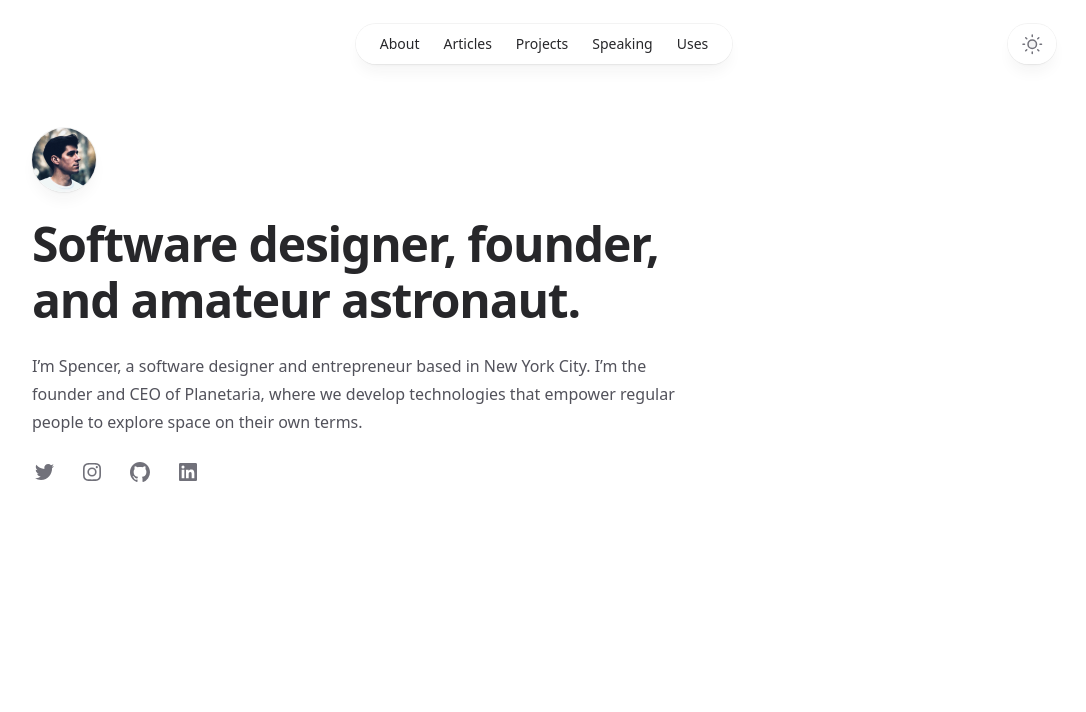
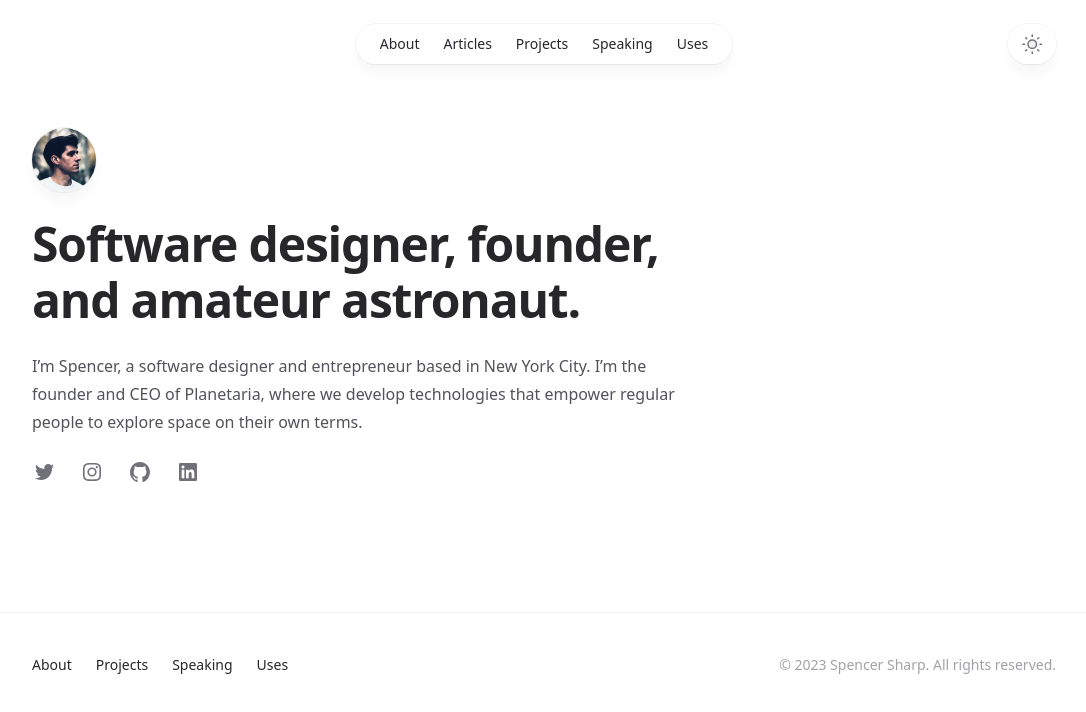
Before and after one commit to stoicaandrei/stoica.dev-v3, a Next.js app: page / in a window 1280 px wide. Shown: the top 712 px of the page, without its empty margins (96-1182 px from the left). Built offline with nearby package versions, Linux system fonts and the light colour scheme; no server answers.

Commit message:
Define Footer component

```diff
--- a/src/app/page.tsx
+++ b/src/app/page.tsx
@@ -50,7 +50,6 @@ export default function Home() {
             </Link>
           </div>
         </div>
-        <div className="w-full h-[3000px]"></div>
       </Container>
     </>
   );
--- a/src/components/atoms/Container/Container.tsx
+++ b/src/components/atoms/Container/Container.tsx
@@ -20,10 +20,14 @@ const InnerContainer = ({ className, children, ...props }: ContainerProps) => {
   );
 };
 
-export const Container = ({ children, ...props }: ContainerProps) => {
+export const Container = ({
+  children,
+  innerClassName,
+  ...props
+}: ContainerProps) => {
   return (
     <OuterContainer {...props}>
-      <InnerContainer>{children}</InnerContainer>
+      <InnerContainer className={innerClassName}>{children}</InnerContainer>
     </OuterContainer>
   );
 };
--- a/src/components/atoms/Container/Container.types.ts
+++ b/src/components/atoms/Container/Container.types.ts
@@ -1,3 +1,5 @@
 import { ComponentPropsWithoutRef } from 'react';
 
-export interface ContainerProps extends ComponentPropsWithoutRef<'div'> {}
+export interface ContainerProps extends ComponentPropsWithoutRef<'div'> {
+  innerClassName?: string;
+}
--- /dev/null
+++ b/src/components/organisms/Footer/Footer.tsx
@@ -0,0 +1,36 @@
+import { Container } from '@/components/atoms';
+import { FooterNavLinkProps, FooterProps } from './Footer.types';
+import Link from 'next/link';
+
+export const Footer = (props: FooterProps) => {
+  return (
+    <footer className="mt-32" {...props}>
+      <Container innerClassName="border-t border-zinc-100 pb-16 pt-10 dark:border-zinc-700/40">
+        <div className="flex flex-col items-center justify-between gap-6 sm:flex-row">
+          <div className="flex flex-wrap justify-center gap-x-6 gap-y-1 text-sm font-medium text-zinc-800 dark:text-zinc-200">
+            <NavLink href="/about">About</NavLink>
+            <NavLink href="/projects">Projects</NavLink>
+            <NavLink href="/speaking">Speaking</NavLink>
+            <NavLink href="/uses">Uses</NavLink>
+          </div>
+          <p className="text-sm text-zinc-400 dark:text-zinc-500">
+            &copy; {new Date().getFullYear()} Spencer Sharp. All rights
+            reserved.
+          </p>
+        </div>
+      </Container>
+    </footer>
+  );
+};
+
+function NavLink({ href, children, ...props }: FooterNavLinkProps) {
+  return (
+    <Link
+      href={href}
+      className="transition hover:text-teal-500 dark:hover:text-teal-400"
+      {...props}
+    >
+      {children}
+    </Link>
+  );
+}
--- /dev/null
+++ b/src/components/organisms/Footer/index.ts
@@ -0,0 +1,2 @@
+export * from './Footer.types';
+export * from './Footer';
--- a/src/components/organisms/index.ts
+++ b/src/components/organisms/index.ts
@@ -1 +1,2 @@
 export * from './Header';
+export * from './Footer';
--- a/src/components/templates/GlobalLayout/GlobalLayout.tsx
+++ b/src/components/templates/GlobalLayout/GlobalLayout.tsx
@@ -1,5 +1,5 @@
 'use client';
-import { Header } from '@/components/organisms';
+import { Footer, Header } from '@/components/organisms';
 import { GlobalLayoutProps } from './GlobalLayout.types';
 import { usePathname } from 'next/navigation';
 
@@ -16,7 +16,7 @@ export const GlobalLayout = ({ children }: GlobalLayoutProps) => {
       <div className="relative">
         <Header highlightAvatar={pathname === '/'} activePath={pathname} />
         <main>{children}</main>
-        {/* <Footer /> */}
+        <Footer />
       </div>
     </>
   );
```
Also changed, not shown: src/components/organisms/Footer/Footer.types.tsx (added, +8 -0 lines), 1 other file (tests, documents, lock files or other folders).
